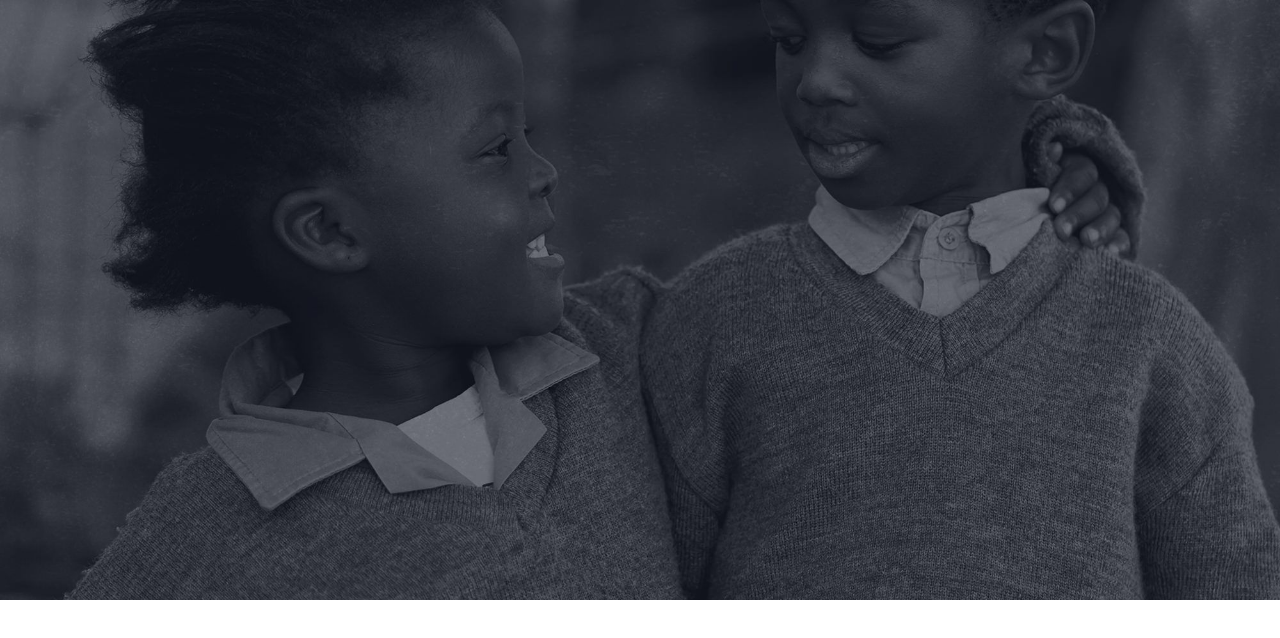
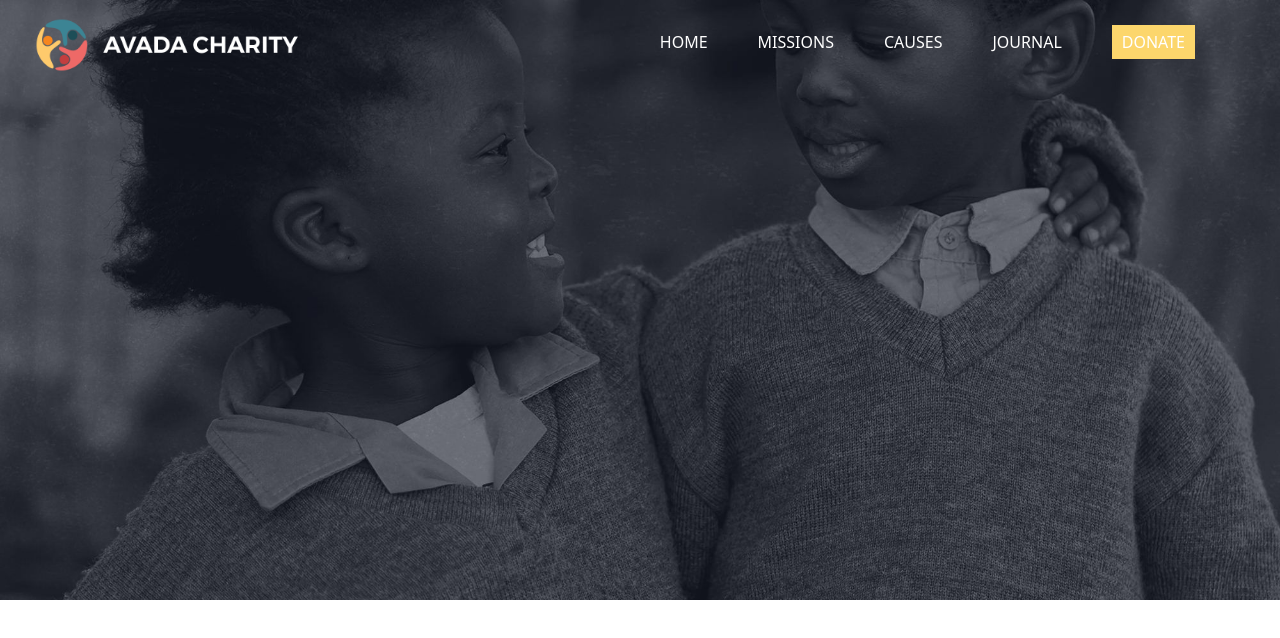
Before and after one commit to DamianoTrifone/proj-html-vuejs, a Vue app: page / in a window 1280 px wide. Shown: the top 638 px of the page. Built offline with nearby package versions, Linux system fonts and the light colour scheme.

Commit message:
Link di navigazione Header

```diff
--- a/src/App.vue
+++ b/src/App.vue
@@ -15,7 +15,8 @@ export default {
 <style lang="scss">
 @import "~@fortawesome/fontawesome-free/css/all.min.css";
 @import "~bootstrap/dist/css/bootstrap.css";
+@import url('https://fonts.googleapis.com/css2?family=Noto+Sans+KR:wght@400;500&display=swap');
 #app {
-
+  font-family: 'Noto Sans KR', sans-serif;
 }
 </style>
--- a/src/components/Header.vue
+++ b/src/components/Header.vue
@@ -1,6 +1,13 @@
 <template>
   <header>
-
+      <img class="logo_header" src="../assets/avada-charity-logo-retina.png" alt="Logo Avada Charity">
+      <div class="links_header">
+          <a href="#">Home</a>
+          <a href="#">Missions</a>
+          <a href="#">Causes</a>
+          <a href="#">Journal</a>
+          <a class="special_link" href="#">Donate</a>
+      </div>
   </header>
 </template>
 
@@ -10,7 +17,7 @@ export default {
 }
 </script>
 
-<style>
+<style lang="scss">
     header{
         background-image: url(../assets/home-page-slider.jpg);
         background-size: cover;
@@ -18,4 +25,38 @@ export default {
         height: 600px;
         width: 100%;
     }
+
+    .logo_header{
+        width: 265px;
+        margin-top: 18px;
+        margin-left: 35px;
+    }
+
+    .links_header{
+        float: right;
+        margin-top: 30px;
+        margin-right: 35px;
+    }
+
+    .links_header a{
+        color: white;
+        margin-right: 50px;
+        text-decoration: none;
+        text-transform: uppercase;
+    }
+
+    .links_header a:hover{
+        color: #FCD66C;
+    }
+
+    .special_link{
+        border: 2px solid #FCD66C;
+        padding: 4px 8px;
+        background-color: #FCD66C;
+    }
+
+    .special_link:hover{
+        color: white;
+        background-color: white;
+    }
 </style>
```
